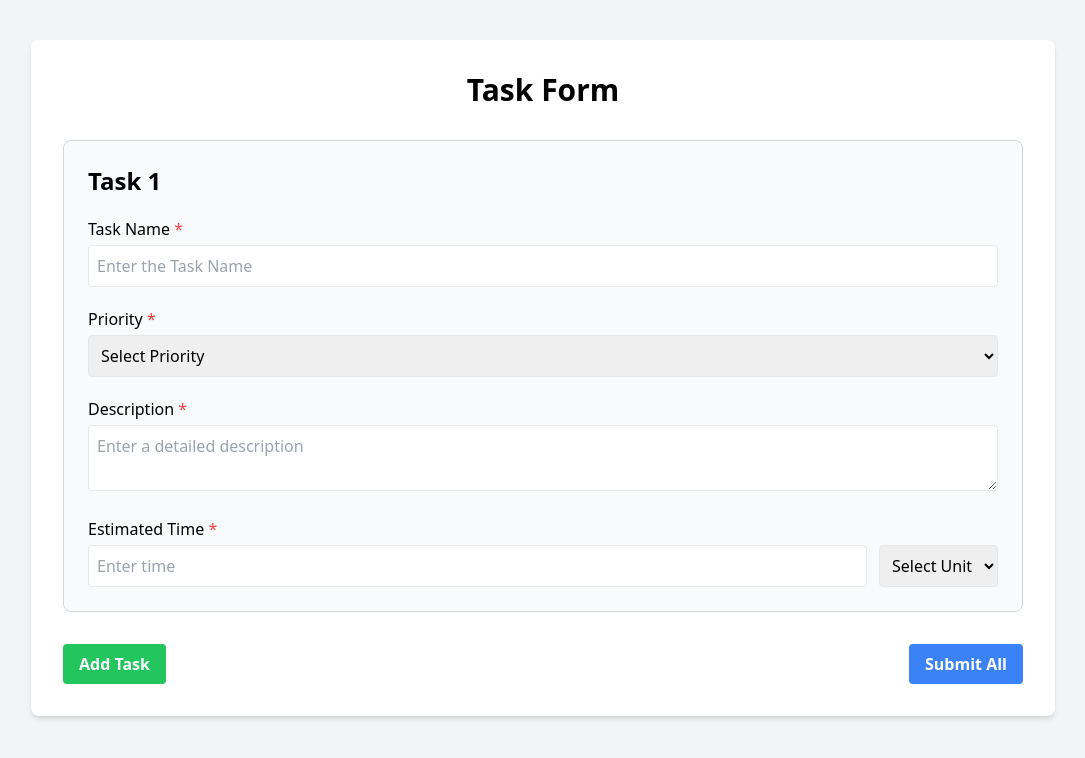
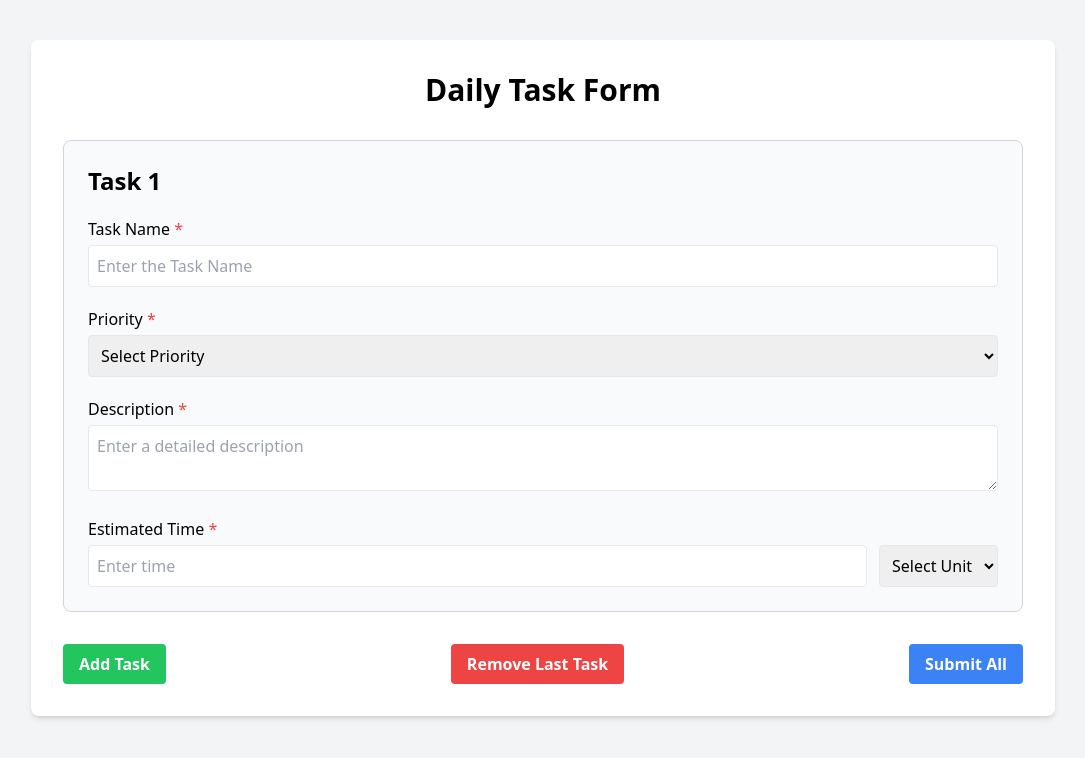
Before and after one commit to AkshithaRao123/Daily-tasks, a Flask app: page /form in a window 1280 px wide. Shown: the top 758 px of the page, without its empty margins (97-1182 px from the left). Run offline with Flask 3, Linux system fonts and the light colour scheme; some libraries are stand-ins or nearby versions.

Commit message:
Update daily.html

```diff
--- a/templates/daily.html
+++ b/templates/daily.html
@@ -4,13 +4,13 @@
 <head>
   <meta charset="UTF-8">
   <meta name="viewport" content="width=device-width, initial-scale=1.0">
-  <title>Task Form</title>
+  <title>Daily Task Form</title>
   <script src="https://cdn.tailwindcss.com"></script>
 </head>
 
 <body class="bg-gray-100 py-10">
   <div class="max-w-5xl mx-auto bg-white p-8 rounded-lg shadow-md">
-    <h1 class="text-3xl font-bold text-center mb-8">Task Form</h1>
+    <h1 class="text-3xl font-bold text-center mb-8">Daily Task Form</h1>
 
     <form id="taskForm" class="space-y-8" action="/submit" method="POST">
         <input type="hidden" name="user_id" value="{{ user_id }}">
@@ -22,6 +22,10 @@
           <button type="button" id="addTaskButton"
             class="bg-green-500 hover:bg-green-600 text-white font-semibold py-2 px-4 rounded">
             Add Task
+          </button>
+          <button type="button" id="removeTaskButton"
+            class="bg-red-500 hover:bg-red-600 text-white font-semibold py-2 px-4 rounded">
+            Remove Last Task
           </button>
           <button type="submit"
             class="bg-blue-500 hover:bg-blue-600 text-white font-semibold py-2 px-4 rounded">
@@ -35,20 +39,21 @@
     let taskCount = 0;
 
     function createTaskForm() {
-      taskCount++;
+      const currentTasks = document.querySelectorAll('.task').length;
+      taskCount = currentTasks + 1;
       const taskHTML = `
         <div class="task p-6 border border-gray-300 rounded-lg mb-6 bg-gray-50 space-y-5">
           <h2 class="text-2xl font-semibold mb-4">Task ${taskCount}</h2>
 
           <div>
             <label class="block font-medium mb-1">Task Name <span class="text-red-500">*</span></label>
-            <input type="text" class="w-full border p-2 rounded task_name" placeholder="Enter the Task Name">
+            <input type="text" class="w-full border p-2 rounded task_name" placeholder="Enter the Task Name" required>
             <p class="error-message text-red-500 text-sm hidden">Task Name is required.</p>
           </div>
 
           <div>
             <label class="block font-medium mb-1">Priority <span class="text-red-500">*</span></label>
-            <select class="w-full border p-2 rounded priority">
+            <select class="w-full border p-2 rounded priority" required>
               <option value="">Select Priority</option>
               <option>High</option>
               <option>Medium</option>
@@ -59,16 +64,15 @@
 
           <div>
             <label class="block font-medium mb-1">Description <span class="text-red-500">*</span></label>
-            <textarea class="w-full border p-2 rounded description" placeholder="Enter a detailed description"></textarea>
+            <textarea class="w-full border p-2 rounded description" placeholder="Enter a detailed description" required></textarea>
             <p class="error-message text-red-500 text-sm hidden">Description is required.</p>
           </div>
 
           <div>
             <label class="block font-medium mb-1">Estimated Time <span class="text-red-500">*</span></label>
             <div class="flex gap-3">
-              <input type="number" min="1" class="w-full border p-2 rounded time_value"
-                placeholder="Enter time">
-              <select class="border p-2 rounded time_unit">
+              <input type="number" min="1" class="w-full border p-2 rounded time_value" placeholder="Enter time" required>
+              <select class="border p-2 rounded time_unit" required>
                 <option value="">Select Unit</option>
                 <option>Minutes</option>
                 <option>Hours</option>
@@ -79,6 +83,16 @@
         </div>
       `;
       document.getElementById('tasksContainer').insertAdjacentHTML('beforeend', taskHTML);
+    }
+
+    function removeLastTask() {
+      const tasks = document.querySelectorAll('.task');
+      if (tasks.length > 0) {
+        tasks[tasks.length - 1].remove();
+        taskCount--;
+      } else {
+        alert('No tasks to remove!');
+      }
     }
 
     function validateAllTasks() {
@@ -154,19 +168,20 @@
         createTaskForm();
       });
 
+      document.getElementById('removeTaskButton').addEventListener('click', removeLastTask);
+
       document.getElementById('taskForm').addEventListener('submit', (e) => {
         e.preventDefault();
 
         const validationResult = validateAllTasks();
         if (validationResult.isValid) {
-      // Include the task count in the JSON payload
           const payload = {
             user_id: document.querySelector('input[name="user_id"]').value,
             task_count: taskCount,
             tasks: validationResult.tasks,
           };
 
-      fetch(`/submit`, {
+          fetch('/submit', {
             method: 'POST',
             headers: {
               'Content-Type': 'application/json',
@@ -175,10 +190,11 @@
           })
             .then(response => response.json())
             .then(data => {
-          alert('Tasks submitted successfully!');
+              alert(data.message);
             })
             .catch((error) => {
               console.error('Error:', error);
+              alert('There was an error submitting tasks. Please try again later.');
             });
         } else {
           alert('Please fill out all required fields in every task.');
@@ -187,4 +203,5 @@
     });
   </script>
 </body>
+
 </html>
```
Lines whose indentation alone changed are shown as unchanged.
